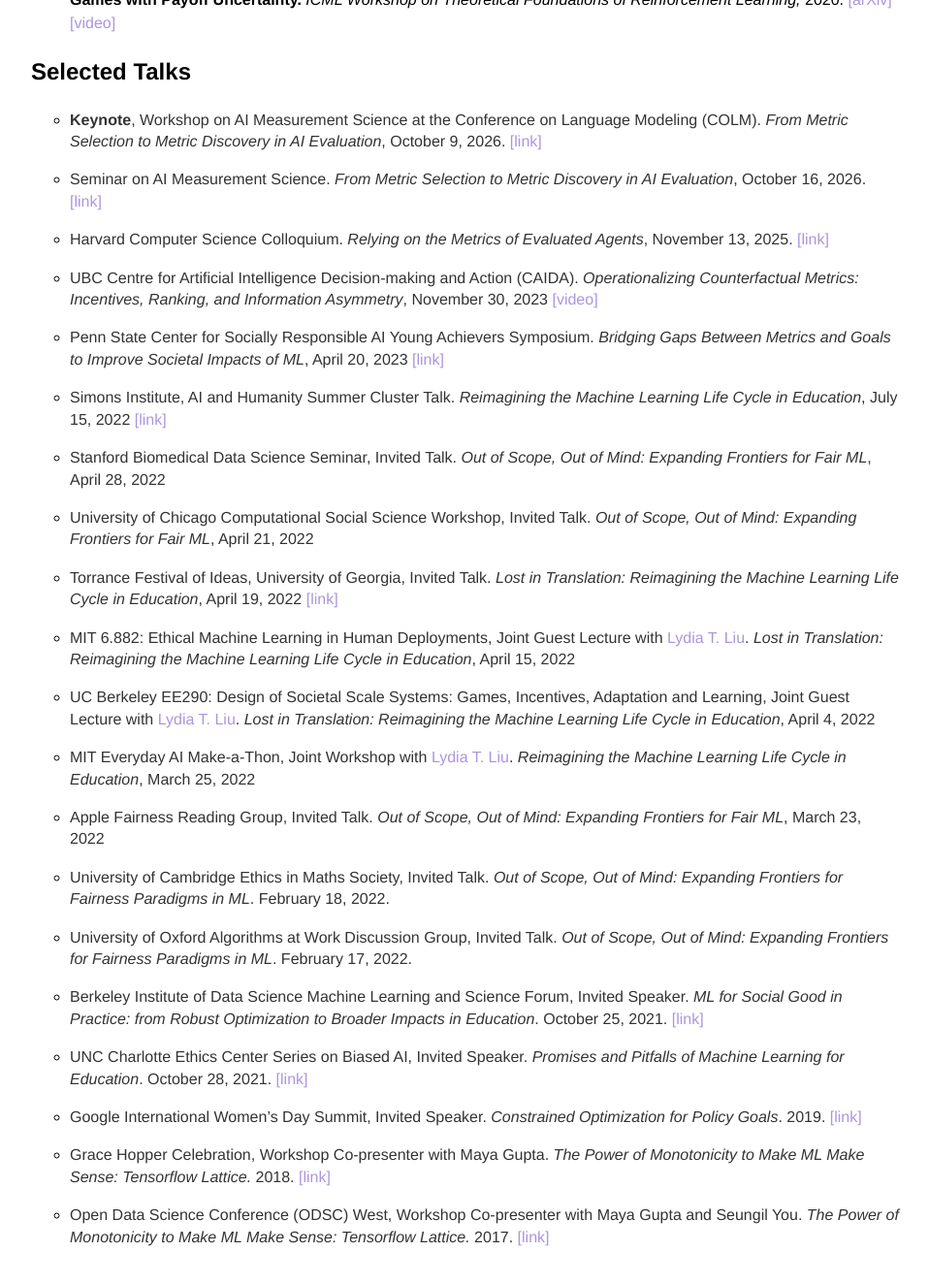
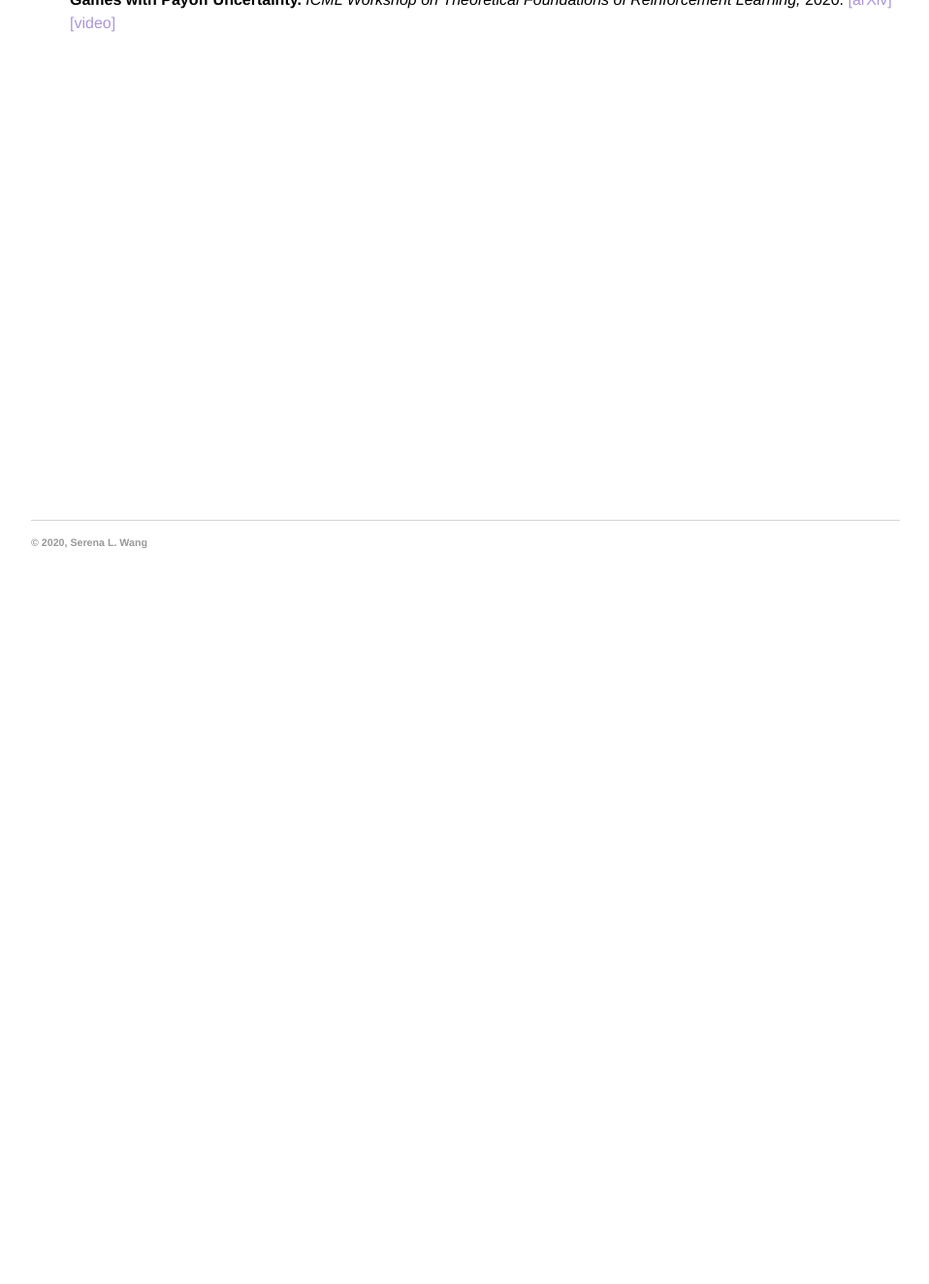
Before and after one commit to serenalwang/serenalwang.github.io, a Jekyll site: the page built from research.md, in a window 1280 px wide and 1400 px high, scrolled down 2469 px. Shown: the top 1324 px of the window at 97% size, without its empty margins (160-1118 px from the left). Built offline with Jekyll 4.4.1, drawn with Linux system fonts in a browser that asks for light colours; after the commit the page ends 3099 px from its top, so only the background shows below that.

Commit message:
removed talks

```diff
--- a/research.md
+++ b/research.md
@@ -94,45 +94,3 @@ title: Research
 
 * Wenshuo Guo, Mihaela Curmei, Serena Wang, Benjamin Recht, Michael I. Jordan.
 **Finding Equilibrium in Multi-Agent Games with Payoff Uncertainty.** *ICML Workshop on Theoretical Foundations of Reinforcement Learning,* 2020. [[arXiv]](https://arxiv.org/abs/2007.05647) [[video]](https://www.youtube.com/watch?v=Gyen7CMiRHo&feature=youtu.be)
-
-### Selected Talks
-
-* **Keynote**, Workshop on AI Measurement Science at the Conference on Language Modeling (COLM). *From Metric Selection to Metric Discovery in AI Evaluation*, October 9, 2026. [[link]](https://aims.stanford.edu/workshop)
-
-* Seminar on AI Measurement Science. *From Metric Selection to Metric Discovery in AI Evaluation*, October 16, 2026. [[link]](https://aims.stanford.edu/workshop)
-
-* Harvard Computer Science Colloquium. *Relying on the Metrics of Evaluated Agents*, November 13, 2025. [[link]](https://events.seas.harvard.edu/event/information-design-in-the-llm-era)
-
-* UBC Centre for Artificial Intelligence Decision-making and Action (CAIDA). *Operationalizing Counterfactual Metrics: Incentives, Ranking, and Information Asymmetry*, November 30, 2023 [[video]](https://www.youtube.com/watch?v=XLgxRtTkB2U&ab_channel=UBCCAIDA)
-
-* Penn State Center for Socially Responsible AI Young Achievers Symposium. *Bridging Gaps Between Metrics and Goals to Improve Societal Impacts of ML*, April 20, 2023 [[link]](https://csrai.psu.edu/initiatives/young-achievers)
-
-* Simons Institute, AI and Humanity Summer Cluster Talk. *Reimagining the Machine Learning Life Cycle in Education*, July 15, 2022 [[link]](https://simons.berkeley.edu/talks/tbd-454)
-
-* Stanford Biomedical Data Science Seminar, Invited Talk. *Out of Scope, Out of Mind: Expanding Frontiers for Fair ML*, April 28, 2022
-
-* University of Chicago Computational Social Science Workshop, Invited Talk. *Out of Scope, Out of Mind: Expanding Frontiers for Fair ML*, April 21, 2022
-
-* Torrance Festival of Ideas, University of Georgia, Invited Talk. *Lost in Translation: Reimagining the Machine Learning Life Cycle in Education*, April 19, 2022 [[link]](https://calendar.uga.edu/event/2022_torrance_festival_of_ideas#.Yi2CShPMKdZ)
-
-* MIT 6.882: Ethical Machine Learning in Human Deployments, Joint Guest Lecture with [Lydia T. Liu](https://www.lydiatliu.com/). *Lost in Translation: Reimagining the Machine Learning Life Cycle in Education*, April 15, 2022
-
-* UC Berkeley EE290: Design of Societal Scale Systems: Games, Incentives, Adaptation and Learning, Joint Guest Lecture with [Lydia T. Liu](https://www.lydiatliu.com/). *Lost in Translation: Reimagining the Machine Learning Life Cycle in Education*, April 4, 2022
-
-* MIT Everyday AI Make-a-Thon, Joint Workshop with [Lydia T. Liu](https://www.lydiatliu.com/). *Reimagining the Machine Learning Life Cycle in Education*, March 25, 2022
-
-* Apple Fairness Reading Group, Invited Talk. *Out of Scope, Out of Mind: Expanding Frontiers for Fair ML*, March 23, 2022
-
-* University of Cambridge Ethics in Maths Society, Invited Talk. *Out of Scope, Out of Mind: Expanding Frontiers for Fairness Paradigms in ML*. February 18, 2022.
-
-* University of Oxford Algorithms at Work Discussion Group, Invited Talk. *Out of Scope, Out of Mind: Expanding Frontiers for Fairness Paradigms in ML*. February 17, 2022.
-
-* Berkeley Institute of Data Science Machine Learning and Science Forum, Invited Speaker. *ML for Social Good in Practice: from Robust Optimization to Broader Impacts in Education*. October 25, 2021. [[link]](https://bids.berkeley.edu/events/machine-learning-and-science-forum-2021-1025)
-
-* UNC Charlotte Ethics Center Series on Biased AI, Invited Speaker. *Promises and Pitfalls of Machine Learning for Education*. October 28, 2021. [[link]](https://ethics.charlotte.edu/news-events/serena-wang-promises-and-pitfalls-machine-learning-education)
-
-* Google International Women's Day Summit, Invited Speaker. *Constrained Optimization for Policy Goals*. 2019. [[link]](https://buildyourfuture.withgoogle.com/programs/iwd-event-series/)
-
-* Grace Hopper Celebration, Workshop Co-presenter with Maya Gupta. *The Power of Monotonicity to Make ML Make Sense: Tensorflow Lattice.* 2018. [[link]](https://ghc.anitab.org/)
-
-* Open Data Science Conference (ODSC) West, Workshop Co-presenter with Maya Gupta and Seungil You. *The Power of Monotonicity to Make ML Make Sense: Tensorflow Lattice.* 2017. [[link]](https://odsc.com/speakers/deep-learning-3/)
```
